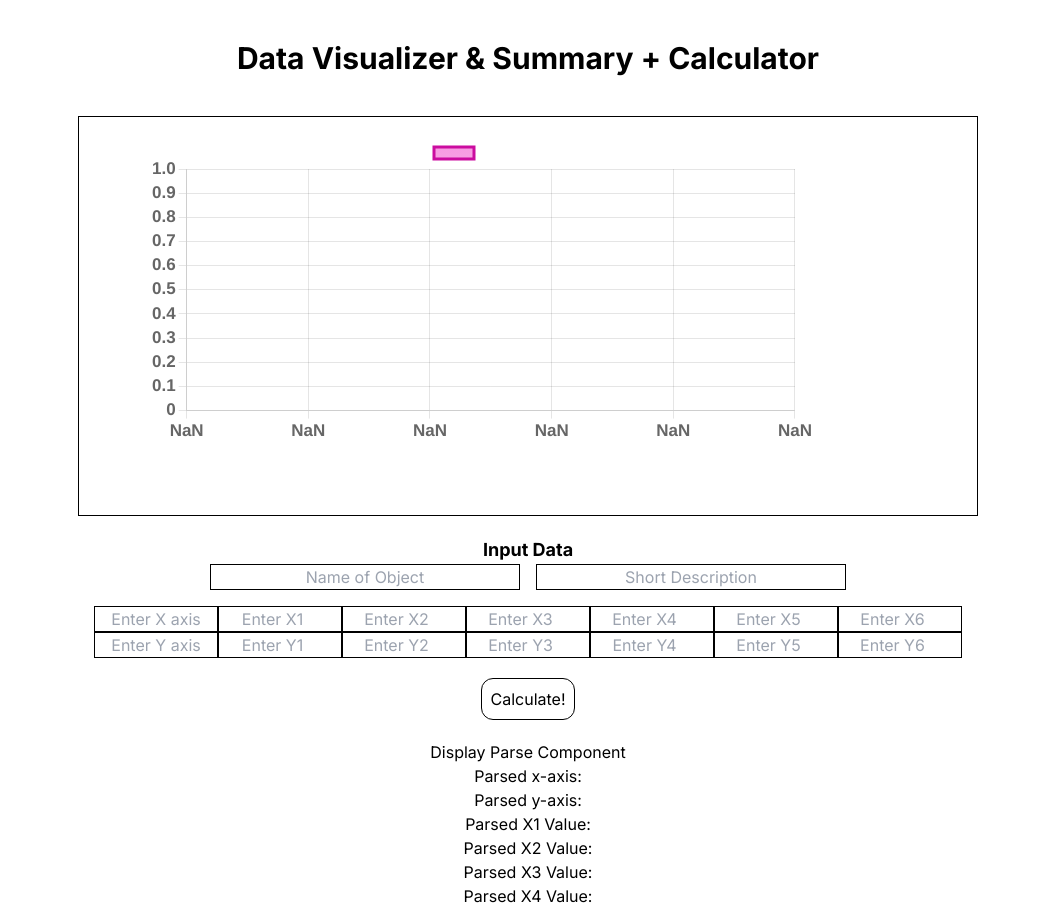
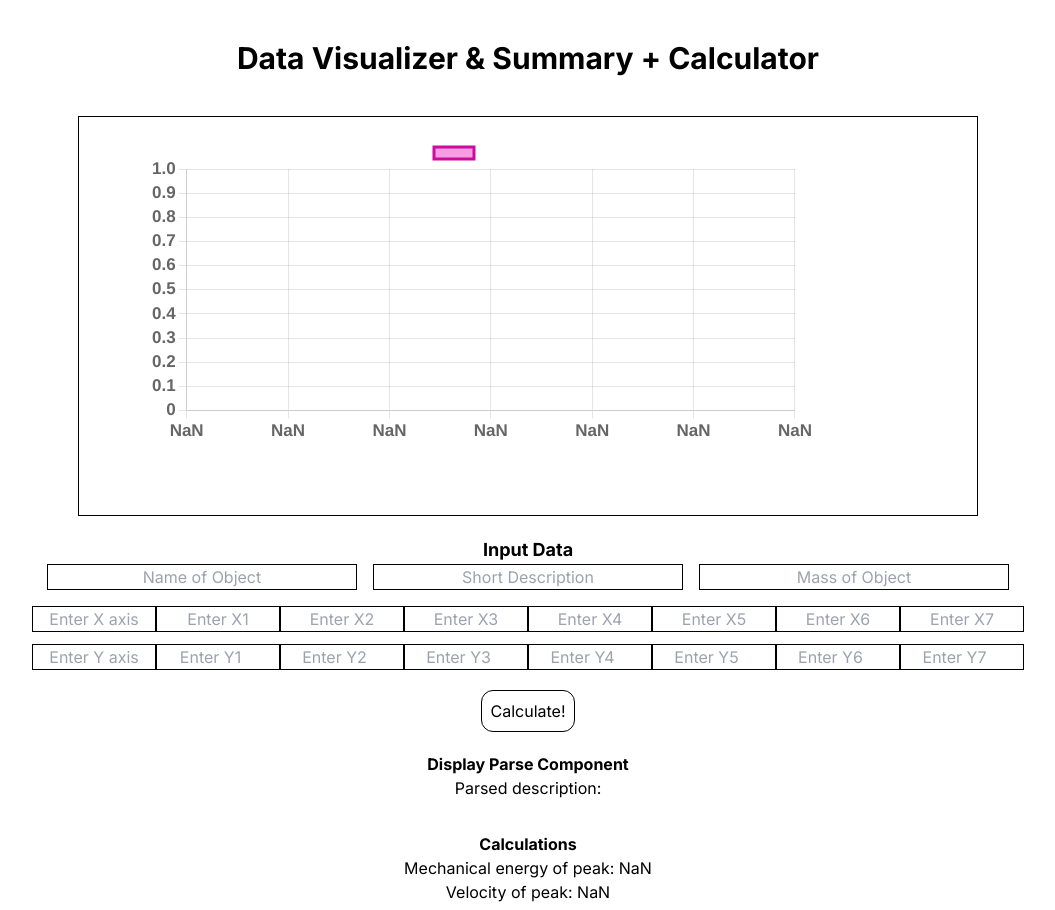
Before and after one commit to Dominier/physics-project, a Next.js app: page /linechart in a window 1280 px wide. Shown: the top 910 px of the page, without its empty margins (112-1167 px from the left). Built offline with nearby package versions, Linux system fonts and the light colour scheme.

Commit message:
calculations big update

```diff
--- a/app/linechart/page.js
+++ b/app/linechart/page.js
@@ -29,26 +29,24 @@ ChartJS.register(
 
 function LineChart() {
    /* TABLE INPUT CODE */
-  const [formData, setFormData] = useState({
-    object: '',
-    description: '',
+   const [formData, setFormData] = useState(() => {
+    const initialState = {
+      object: '',
+      description: '',
+      mass: '',
+      x_axis: '',
+      y_axis: '',
+    };
 
-    x_axis: '',
-    x_1: '',
-    x_2: '',
-    x_3: '',
-    x_4: '',
-    x_5: '',
-    x_6: '',
+    // Generate keys for x_1 to x_28 and y_1 to y_28
+    for (let i = 1; i <= 28; i++) {
+      initialState[`x_${i}`] = '';
+      initialState[`y_${i}`] = '';
+    }
 
-    y_axis: '',
-    y_1: '',
-    y_2: '',
-    y_3: '',
-    y_4: '',
-    y_5: '',
-    y_6: '',
+    return initialState;
   });
+
   const [submittedValue, setSubmittedValue] = useState('');
 
   const handleSubmit = (e) => {
@@ -65,14 +63,10 @@ function LineChart() {
   };
 
   /* GRAPH CODE */
-  const experimentData = [
-    { trial: parseFloat(formData.x_1), time: parseFloat(formData.y_1) },
-    { trial: parseFloat(formData.x_2), time: parseFloat(formData.y_2) },
-    { trial: parseFloat(formData.x_3), time: parseFloat(formData.y_3) },
-    { trial: parseFloat(formData.x_4), time: parseFloat(formData.y_4) },
-    { trial: parseFloat(formData.x_5), time: parseFloat(formData.y_5) },
-    { trial: parseFloat(formData.x_6), time: parseFloat(formData.y_6) },
-  ];
+  const experimentData = Array.from({ length: 7 }, (_, index) => ({
+    trial: parseFloat(formData[`x_${index + 1}`]),
+    time: parseFloat(formData[`y_${index + 1}`]),
+  }));
 
   const data = {
     labels: experimentData.map((data) => data.trial),
@@ -84,7 +78,7 @@ function LineChart() {
         borderWidth: 3,
         pointBorderColor: "#cb0c9f",
         pointBorderWidth: 3,
-        tension: 0,
+        tension: 0.5,
         fill: true,
         backgroundColor: (context) => {
           const ctx = context.chart.ctx;
@@ -147,6 +141,27 @@ function LineChart() {
       },
     };
 
+    const generateInputs = (prefix) => {
+      const inputs = [];
+
+      for (let i = 1; i <= 7; i++) {
+        inputs.push(
+          <label key={i}>
+            <input
+              type={prefix === "x" ? "text" : "number"}
+              name={`${prefix}_${i}`}
+              value={formData[`${prefix}_${i}`]}
+              onChange={handleChange}
+              placeholder={`Enter ${prefix.toUpperCase()}${i}`}
+              className="border border-black w-[10%] text-center"
+            />
+          </label>
+        );
+      }
+
+      return inputs;
+    };
+
   return (
     <div>
         <h1 className="font-bold text-3xl text-center mt-10">
@@ -187,6 +202,16 @@ function LineChart() {
                               className="border border-black w-[25%] text-center"
                           />
                         </label>
+                        <label>
+                          <input
+                              type="text"
+                              name="mass"
+                              value={formData.mass}
+                              onChange={handleChange}
+                              placeholder="Mass of Object"
+                              className="border border-black w-[25%] ml-4 text-center"
+                          />
+                        </label>
                       </div>
 
                       {/* X-Axis Inputs */}
@@ -201,60 +226,11 @@ function LineChart() {
                               className="border border-black w-[10%] text-center"
                           />
                           </label>
-                          <label>
-                          <input
-                              type="number"
-                              name="x_1"
-                              value={formData.x_1}
-                              onChange={handleChange}
-                              placeholder="Enter X1"
-                              className="border border-black w-[10%] text-center"
-                          />
-                          <input
-                              type="number"
-                              name="x_2"
-                              value={formData.x_2}
-                              onChange={handleChange}
-                              placeholder="Enter X2"
-                              className="border border-black w-[10%] text-center"
-                          />
-                          <input
-                              type="number"
-                              name="x_3"
-                              value={formData.x_3}
-                              onChange={handleChange}
-                              placeholder="Enter X3"
-                              className="border border-black w-[10%] text-center"
-                          />
-                          <input
-                              type="number"
-                              name="x_4"
-                              value={formData.x_4}
-                              onChange={handleChange}
-                              placeholder="Enter X4"
-                              className="border border-black w-[10%] text-center"
-                          />
-                          <input
-                              type="number"
-                              name="x_5"
-                              value={formData.x_5}
-                              onChange={handleChange}
-                              placeholder="Enter X5"
-                              className="border border-black w-[10%] text-center"
-                          />
-                          <input
-                              type="number"
-                              name="x_6"
-                              value={formData.x_6}
-                              onChange={handleChange}
-                              placeholder="Enter X6"
-                              className="border border-black w-[10%] text-center"
-                          />
-                          </label>
+                          {generateInputs("x")}
                       </div>
 
                       {/* Y-Axis Inputs */}
-                      <div className="block">
+                      <div className="block mt-3">
                           <label>
                           <input
                               type="text"
@@ -265,66 +241,7 @@ function LineChart() {
                               className="border border-black w-[10%] text-center"
                           />
                           </label>
-                          <label>
-                          <input
-                              type="number"
-                              name="y_1"
-                              value={formData.y_1}
-                              onChange={handleChange}
-                              placeholder="Enter Y1"
-                              className="border border-black w-[10%] text-center"
-                          />
-                          </label>
-                          <label>
-                          <input
-                              type="number"
-                              name="y_2"
-                              value={formData.y_2}
-                              onChange={handleChange}
-                              placeholder="Enter Y2"
-                              className="border border-black w-[10%] text-center"
-                          />
-                          </label>
-                          <label>
-                          <input
-                              type="number"
-                              name="y_3"
-                              value={formData.y_3}
-                              onChange={handleChange}
-                              placeholder="Enter Y3"
-                              className="border border-black w-[10%] text-center"
-                          />
-                          </label>
-                          <label>
-                          <input
-                              type="number"
-                              name="y_4"
-                              value={formData.y_4}
-                              onChange={handleChange}
-                              placeholder="Enter Y4"
-                              className="border border-black w-[10%] text-center"
-                          />
-                          </label>
-                          <label>
-                          <input
-                              type="number"
-                              name="y_5"
-                              value={formData.y_5}
-                              onChange={handleChange}
-                              placeholder="Enter Y5"
-                              className="border border-black w-[10%] text-center"
-                          />
-                          </label>
-                          <label>
-                          <input
-                              type="number"
-                              name="y_6"
-                              value={formData.y_6}
-                              onChange={handleChange}
-                              placeholder="Enter Y6"
-                              className="border border-black w-[10%] text-center"
-                          />
-                          </label>
+                          {generateInputs("y")}
                       </div>
 
                       {/* Submit Button */}
--- a/app/page.js
+++ b/app/page.js
@@ -12,7 +12,7 @@ export default function Home() {
       </div>
 
       <div className="grid lg:grid-cols-2 pl-14 pr-14 mt-[4%]">
-        <div className="border border-blue-600 text-center"><a href="/linechart">Kinematics</a></div>
+        <div className="border border-blue-600 text-center"><a href="/linechart">Object Falling</a></div>
         <div className="border border-red-600 text-center">Projectile Motion</div>
       </div>
     </div>
--- a/components/calculations.js
+++ b/components/calculations.js
@@ -5,22 +5,123 @@ import ReactMarkdown from "react-markdown";
 import { parseSubmittedValue } from "../utils/parseSubmittedValue";
 
 const API_KEY = "API KEY"
+const gravity = 9.8; // value of gravity
 
 const Calculations = ({ submittedValue }) => {
   const parsedData = parseSubmittedValue(submittedValue);
 
-  const values = ["y_1", "y_2", "y_3", "y_4", "y_5", "y_6"];
-  const distances = values.map((key) => parseFloat(parsedData[key]));
+  const time1 = parseFloat(parsedData.x_1);
+  const time2 = parseFloat(parsedData.x_2);
+  const time3 = parseFloat(parsedData.x_3);
+  const time4 = parseFloat(parsedData.x_4);
+  const time5 = parseFloat(parsedData.x_5);
+  const time6 = parseFloat(parsedData.x_6);
+  const time7 = parseFloat(parsedData.x_7);
 
-  const timeValues = ["x_1", "x_2", "x_3", "x_4", "x_5", "x_6"];
-  const times = timeValues.map((key) => parseFloat(parsedData[key]));
+  const height1 = parseFloat(parsedData.y_1);
+  const height2 = parseFloat(parsedData.y_2);
+  const height3 = parseFloat(parsedData.y_3);
+  const height4 = parseFloat(parsedData.y_4);
+  const height5 = parseFloat(parsedData.y_5);
+  const height6 = parseFloat(parsedData.y_6);
+  const height7 = parseFloat(parsedData.y_7);
 
-  const totalDisplacement = distances[distances.length - 1] - distances[0];
-  const totalTime = times[times.length - 1] - times[0];
+  const mass = parsedData.mass;
 
-  // Calculate average velocity
-  const velocity = totalDisplacement / totalTime;
+  const findHighestHeight = (parsedData, count) => {
+    const heights = [];
 
+    for (let i = 1; i <= count; i++) {
+      const heightKey = `y_${i}`;
+      const height = parsedData[heightKey];
+
+      if (height !== undefined) {
+        heights.push(height);
+      }
+    }
+
+    return Math.max(...heights);
+  };
+
+  const calculateDeltaHeight = (parsedData) => {
+    const heights = [
+      parseFloat(parsedData.y_1),
+      parseFloat(parsedData.y_2),
+      parseFloat(parsedData.y_3),
+      parseFloat(parsedData.y_4),
+      parseFloat(parsedData.y_5),
+      parseFloat(parsedData.y_6),
+      parseFloat(parsedData.y_7),
+    ];
+
+    const maxIndex = heights.indexOf(Math.max(...heights));
+
+    // Check if maxIndex is not at the beginning or end
+    if (maxIndex > 0 && maxIndex < heights.length - 1) {
+      const delta_height = heights[maxIndex + 1] - heights[maxIndex - 1];
+      return delta_height;
+    }
+
+    // Return null if maxIndex is at the beginning or end
+    return null;
+  };
+
+  const calculateDeltaHeightTime = (parsedData) => {
+    const heights = [
+      parseFloat(parsedData.y_1),
+      parseFloat(parsedData.y_2),
+      parseFloat(parsedData.y_3),
+      parseFloat(parsedData.y_4),
+      parseFloat(parsedData.y_5),
+      parseFloat(parsedData.y_6),
+      parseFloat(parsedData.y_7),
+    ];
+
+    const maxIndex = heights.indexOf(Math.max(...heights));
+
+    // Check if maxIndex is not at the beginning or end
+    if (maxIndex > 0 && maxIndex < heights.length - 1) {
+      const times = [
+        parseFloat(parsedData.x_1),
+        parseFloat(parsedData.x_2),
+        parseFloat(parsedData.x_3),
+        parseFloat(parsedData.x_4),
+        parseFloat(parsedData.x_5),
+        parseFloat(parsedData.x_6),
+        parseFloat(parsedData.x_7),
+      ];
+
+      const time1 = times[maxIndex - 1];
+      const time2 = times[maxIndex + 1];
+
+      const delta_time = time2 - time1;
+      return delta_time;
+    }
+
+    // Return null if maxIndex is at the beginning or end
+    return null;
+  };
+
+  const velocityOfPeak = (delta_height, delta_time) => {
+    const velocity = delta_height / delta_time
+    return velocity
+  }
+
+  let mechanical_energy = (mass, height, velocity) => {
+    const potential_energy = mass * height * gravity;
+    const kinetic_energy = 0.5 * mass * (velocity ** 2);
+    const mechanical_energy = potential_energy + kinetic_energy;
+    return mechanical_energy;
+  }
+
+  // Call functions
+  const peak = findHighestHeight(parsedData, 7);
+  const delta_height = calculateDeltaHeight(parsedData);
+  const delta_time = calculateDeltaHeightTime(parsedData);
+  const velocity_peak = velocityOfPeak(delta_height, delta_time).toFixed(4)
+  const peak_ME = mechanical_energy(mass, peak, velocity_peak).toFixed(4)
+
+  // AI STUFF BELOW
   const [report, setReport] = useState(""); // some words
 
   async function callOpenAIAPI() {
@@ -60,7 +161,8 @@ const Calculations = ({ submittedValue }) => {
   return (
     <div className="pt-3">
       <h2 className="font-bold">Calculations</h2>
-      <p>Average Velocity: {velocity} m/s</p>
+      <p>Mechanical energy of peak: {peak_ME}</p>
+      <p>Velocity of peak: {velocity_peak}</p>
 
       <div>
           <button onClick={callOpenAIAPI} className="border border-black rounded-lg p-2 mt-2" >Generate Summary</button>
--- a/components/displayParse.js
+++ b/components/displayParse.js
@@ -8,23 +8,8 @@ const DisplayParse = ({ submittedValue }) => {
     return (
         <div className="pt-5 text-center">
             <div>
-                <h2>Display Parse Component</h2>
-                <p>Parsed x-axis: {parsedData.x_axis}</p>
-                <p>Parsed y-axis: {parsedData.y_axis}</p>
+                <h2 className="font-bold">Display Parse Component</h2>
 
-                <p>Parsed X1 Value: {parsedData.x_1}</p>
-                <p>Parsed X2 Value: {parsedData.x_2}</p>
-                <p>Parsed X3 Value: {parsedData.x_3}</p>
-                <p>Parsed X4 Value: {parsedData.x_4}</p>
-                <p>Parsed X5 Value: {parsedData.x_5}</p>
-                <p>Parsed X6 Value: {parsedData.x_6}</p>
-
-                <p>Parsed Y1 Value: {parsedData.y_1}</p>
-                <p>Parsed Y2 Value: {parsedData.y_2}</p>
-                <p>Parsed Y3 Value: {parsedData.y_3}</p>
-                <p>Parsed Y4 Value: {parsedData.y_4}</p>
-                <p>Parsed Y5 Value: {parsedData.y_5}</p>
-                <p>Parsed Y6 Value: {parsedData.y_6}</p>
                 <p>Parsed description: {parsedData.description}</p>
             </div>
         </div>
```
